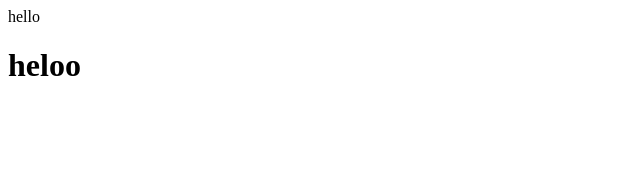
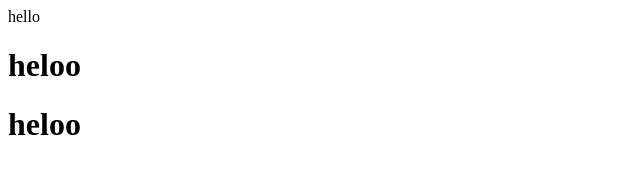
Before and after one commit to hallaffou1234/my-new-test, a plain HTML site: page index.html in a window 1280 px wide. Shown: the whole page, without its empty margins (0-640 px from the left). Drawn offline with Linux system fonts and the light colour scheme.

Commit message:
add new line file index

```diff
--- a/index.html
+++ b/index.html
@@ -1,2 +1,3 @@
 <p>hello</p>
 <h1>heloo</h1>
+<h1>heloo</h1>
```
